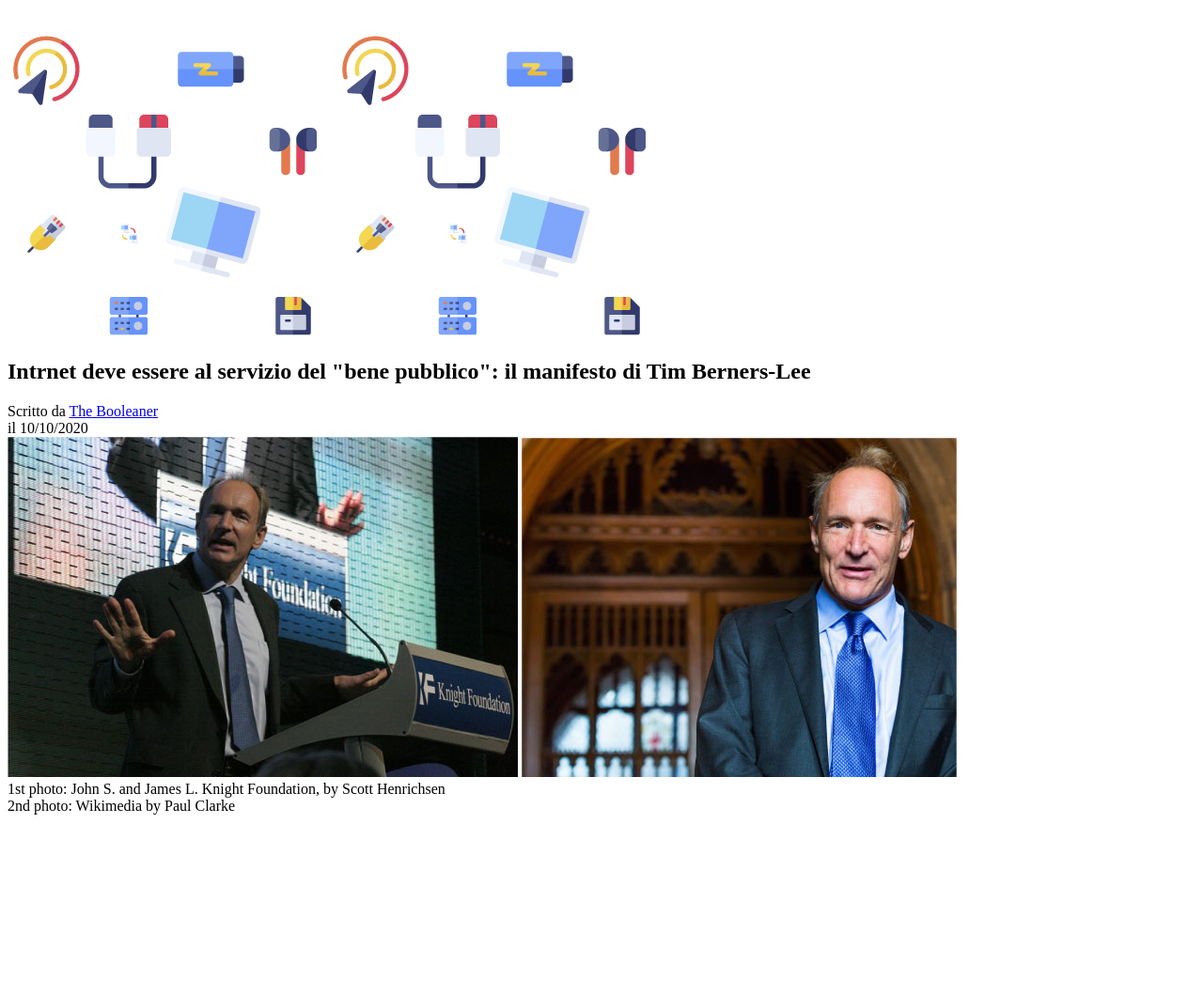
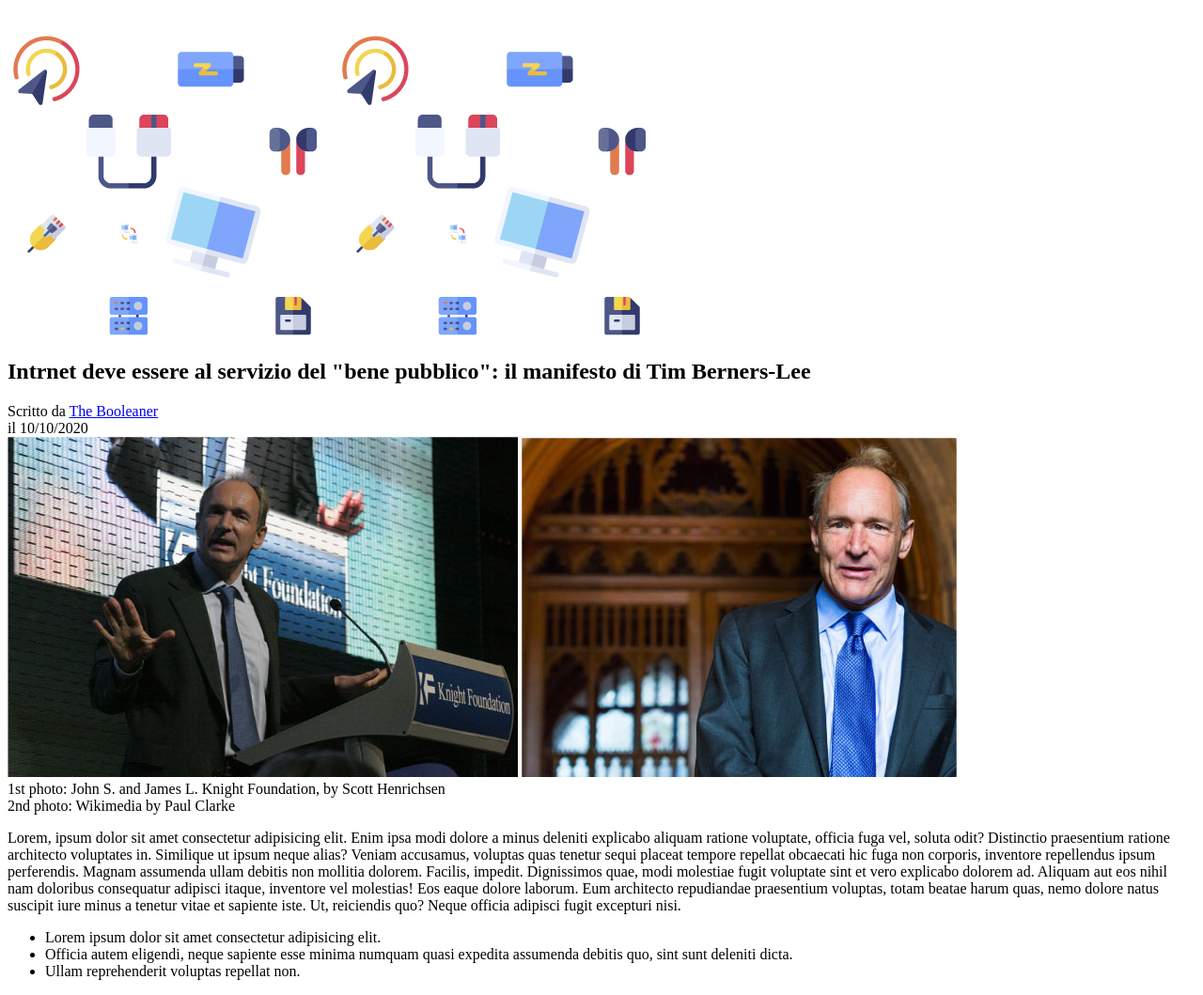
Before and after one commit to IreneCaiazzo/html-css-booleaner, a plain HTML site: page index.html in a window 1280 px wide. Shown: the whole page at 94% size. Before the commit the page ends 875 px from the top, so only its background shows below. Drawn offline with Linux system fonts and the light colour scheme.

Commit message:
add second section

```diff
--- a/index.html
+++ b/index.html
@@ -34,6 +34,23 @@
             </div>
         </section>
 
+         <p>
+            Lorem, ipsum dolor sit amet consectetur adipisicing elit. Enim ipsa modi dolore a minus deleniti explicabo aliquam ratione voluptate, officia fuga vel, soluta odit? Distinctio praesentium ratione architecto voluptates in.
+            Similique ut ipsum neque alias? Veniam accusamus, voluptas quas tenetur sequi placeat tempore repellat obcaecati hic fuga non corporis, inventore repellendus ipsum perferendis. Magnam assumenda ullam debitis non mollitia dolorem.
+            Facilis, impedit. Dignissimos quae, modi molestiae fugit voluptate sint et vero explicabo dolorem ad. Aliquam aut eos nihil nam doloribus consequatur adipisci itaque, inventore vel molestias! Eos eaque dolore laborum.
+            Eum architecto repudiandae praesentium voluptas, totam beatae harum quas, nemo dolore natus suscipit iure minus a tenetur vitae et sapiente iste. Ut, reiciendis quo? Neque officia adipisci fugit excepturi nisi.
+         </p>
+
+         <ul>
+            <li>Lorem ipsum dolor sit amet consectetur adipisicing elit. </li>
+            <li>
+                Officia autem eligendi, neque sapiente esse minima numquam quasi expedita assumenda debitis quo, sint sunt deleniti dicta.
+            </li>
+            <li>
+                Ullam reprehenderit voluptas repellat non.
+            </li>
+         </ul>
+
     </main>
 
 </body>
```
